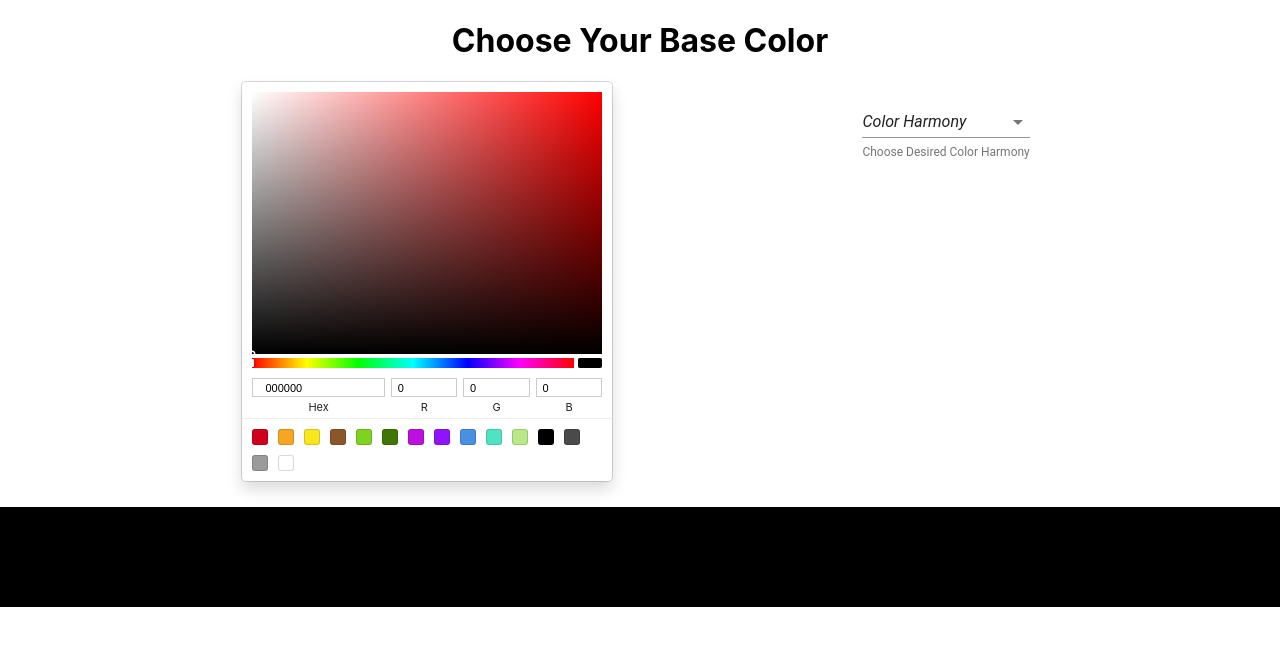
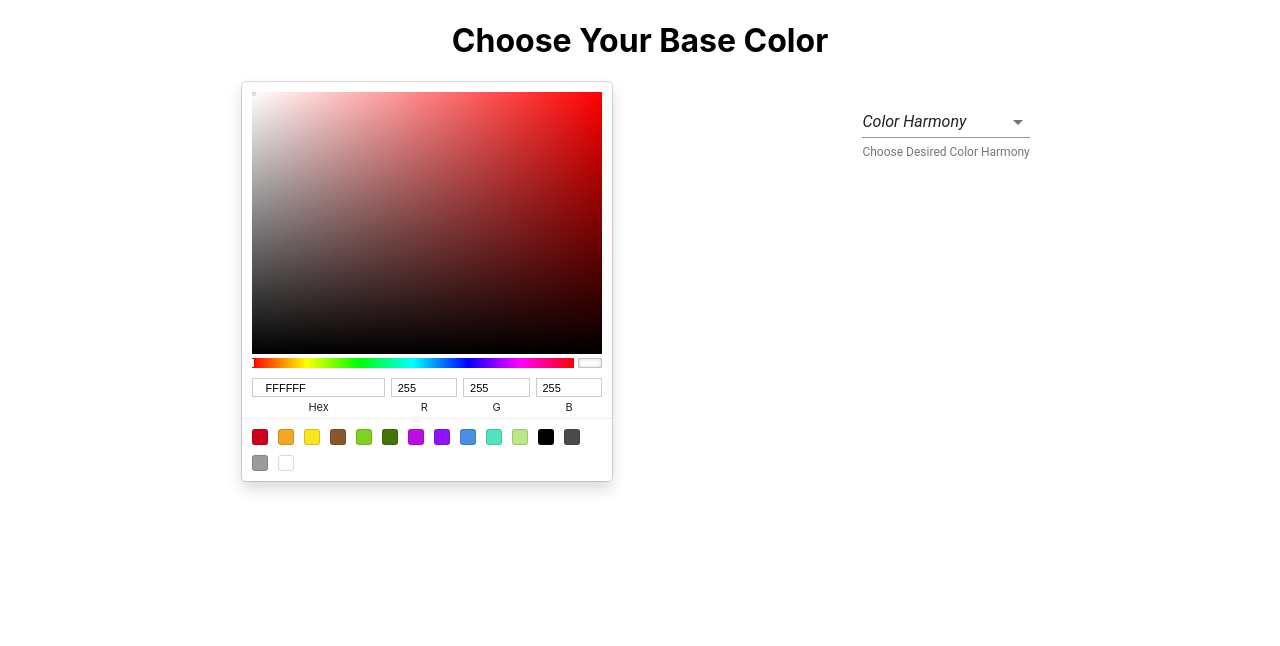
Before and after one commit to jefferyclanton/color-palette-app, a React (Create React App) app: page / in a window 1280 px wide. Shown: the top 646 px of the page. Built offline with nearby package versions, Linux system fonts and the light colour scheme; the HTML template or start-up script is replaced by a standard one.

Commit message:
Set initial base color to white

```diff
--- a/src/App.js
+++ b/src/App.js
@@ -15,14 +15,13 @@ class App extends React.Component {
   constructor(props) {
     super(props);
     this.state = {
-      background: {
           hsl: {
             h: 0,
             s: 0,
-            l: 1.0,
-            a: 1
-          }
+            l: 1,
+            //a: 1
         },
+        active: false,
         harmony: '',
         numberOfColors: '',
         hueSeparation: '',
@@ -37,7 +36,7 @@ class App extends React.Component {
 
   handleChange = (color) => {
     this.setState({
-      background: color.hsl,
+      hsl: color.hsl,
     })
   };
 
@@ -47,7 +46,7 @@ class App extends React.Component {
 
   numberOfColors = (event) => {
     this.setState({numberOfColors: event.target.value})
-  }
+    }
 
   hueSeparation = (event) => {
     this.setState({hueSeparation: event.target.value});
@@ -63,31 +62,37 @@ class App extends React.Component {
 
   render() {
     const harmony = this.state.harmony;
-    const style = {
+
+    let style = {
       height: 100,
       width: '100%',
-      backgroundColor: chroma(this.state.background.h, this.state.background.s, this.state.background.l, "hsl"),
+      backgroundColor: chroma(this.state.hsl.h, this.state.hsl.s, this.state.hsl.l, "hsl"),
       marginTop: '2%',
     }
 
     return (
       <div>
+
         <h1 style={{textAlign:'center'}}>Choose Your Base Color</h1>
+
       <div style={{display: 'flex', flexDirection: 'row', justifyContent: 'space-evenly', flexWrap:'wrap'}}>
-      <SketchPicker color={this.state.background} onChange={this.handleChange} width={350} disableAlpha={true} />
-      <SimpleSelect styling={this.state.background} onChange={this.harmonyChange} harmonyChange={harmony} />
-      <ColorAmount value={this.state.harmony} amount={this.state.numberOfColors} style={this.state.background} colors={this.numberOfColors}/>
-      <HueSeparation hueSeparation={this.state.hueSeparation} setSeparation={this.hueSeparation} selection={this.state.harmony} onSubmit={this.handleSubmit} />
-      <Values color={this.state.background} onChange={this.valueChange} harmony={this.state.harmony} numberOfColors={this.state.numberOfColors} hueSeparation={this.state.hueSeparation} value={this.state.value} />
+        <SketchPicker color={this.state.hsl} onChange={this.handleChange} width={350} disableAlpha={true} />
+        <SimpleSelect styling={this.state.hsl} onChange={this.harmonyChange} harmonyChange={harmony} />
+        <ColorAmount value={this.state.harmony} amount={this.state.numberOfColors} style={this.state.hsl} colors={this.numberOfColors}/>
+        <HueSeparation hueSeparation={this.state.hueSeparation} setSeparation={this.hueSeparation} selection={this.state.harmony} onSubmit={this.handleSubmit} />
+        <Values color={this.state.hsl} onChange={this.valueChange} harmony={this.state.harmony} numberOfColors={this.state.numberOfColors} hueSeparation={this.state.hueSeparation} value={this.state.value} />
       </div>
+
       <div style={style}></div>
+
       <div>
-      <Monochromatic numberOfColors={this.state.numberOfColors} choice={this.state.harmony} colors={this.state.background} />
-      <Complementary colors={this.state.background} choice={this.state.harmony} />
-      <Triadic choice={this.state.harmony} colors={this.state.background} />
-      <Split choice={this.state.harmony} colors={this.state.background} separation={this.state.hueSeparation} />
-      <Analogous choice={this.state.harmony} colors={this.state.background} separation={this.state.hueSeparation} />
+        <Monochromatic numberOfColors={this.state.numberOfColors} choice={this.state.harmony} colors={this.state.hsl} />
+        <Complementary colors={this.state.hsl} choice={this.state.harmony} />
+        <Triadic choice={this.state.harmony} colors={this.state.hsl} />
+        <Split choice={this.state.harmony} colors={this.state.hsl} separation={this.state.hueSeparation} />
+        <Analogous choice={this.state.harmony} colors={this.state.hsl} separation={this.state.hueSeparation} />
       </div>
+
     </div>
     )
   }
--- a/src/split.js
+++ b/src/split.js
@@ -22,13 +22,15 @@ function Split(props) {
         }
     }
 
-    if(props.choice === 'split' && props.separation) {
+    if(props.choice === 'split' && props.separation <= 120 && props.separation >= 1) {
         return (
             <div>
                 <div style={{background:styles.plus, height:100, width:'50%', display:'inline-block'}} onChange={handlePlus}></div>
                 <div style={{background:styles.minus, height:100, width:'50%', display:'inline-block'}} onChange={handleMinus}></div>
             </div>
         )
+    } else if(props.choice === 'split' && props.separation > 120) {
+        return <h2 style={{textAlign:'center'}}>Please enter a value of 120 or less</h2>
     } else {
         return null;
     }
```
